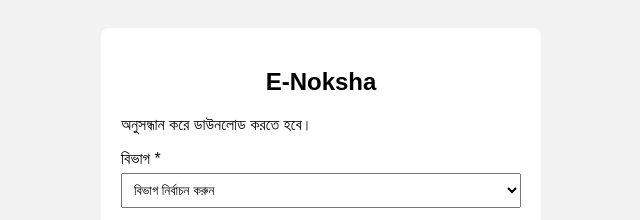
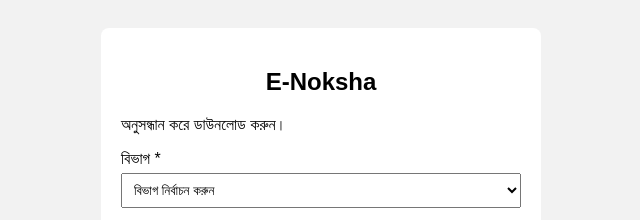
Before and after one commit to enoksha/E-Noksha, a plain HTML site: page index.html in a window 1280 px wide. Shown: the top 220 px of the page, 319-959 px from the left. Drawn offline with Linux system fonts and the light colour scheme.

Commit message:
index.html

```diff
--- a/index.html
+++ b/index.html
@@ -9,7 +9,7 @@
 <body>
   <div class="container">
     <h2>E-Noksha</h2>
-    <p>অনুসন্ধান করে ডাউনলোড করতে হবে।</p>
+    <p>অনুসন্ধান করে ডাউনলোড করুন।</p>
 
     <form id="mouzaForm">
       <label>বিভাগ *</label>
```
